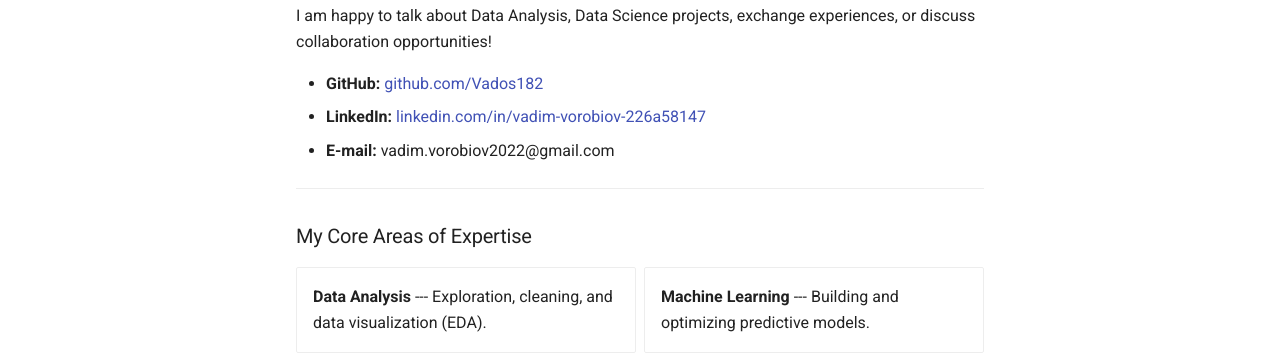
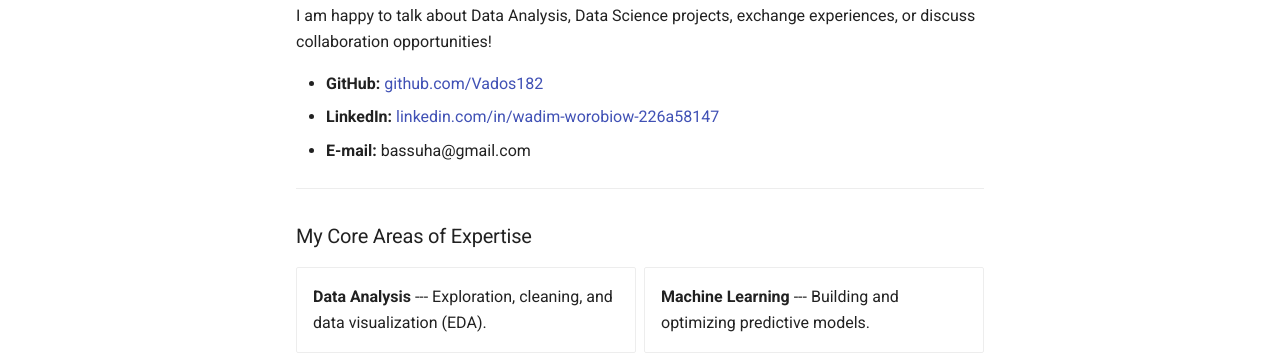
Before and after one commit to Vados182/mkdocs-portfolio, an MkDocs documentation site: the page built from docs/index.md, in a window 1280 px wide and 900 px high, scrolled down 774 px. Shown: the part 319-674 px from the top of the window. Built offline with MkDocs 1.6.1 and Material for MkDocs 9.7.7, drawn with Linux system fonts in a browser that asks for light colours; some of the changed text lies outside the part shown.

Commit message:
zmiana v na w

```diff
--- a/docs/index.md
+++ b/docs/index.md
@@ -1,4 +1,4 @@
-# Hi, I'm Vadim! 👋
+# Hi, I'm Wadim! 👋
 
 I am a **Data Science and AI** enthusiast who turns raw data into valuable decisions. I believe in coding that solves real problems.
 
@@ -29,8 +29,8 @@
 I am happy to talk about Data Analysis, Data Science projects, exchange experiences, or discuss collaboration opportunities!
 
 *   **GitHub:** [github.com/Vados182](https://github.com/Vados182)
-*   **LinkedIn:** [linkedin.com/in/vadim-vorobiov-226a58147](https://linkedin.com/in/vadim-vorobiov-226a58147)
-*   **E-mail:** vadim.vorobiov2022@gmail.com
+*   **LinkedIn:** [linkedin.com/in/wadim-worobiow-226a58147](https://linkedin.com/in/wadim-worobiow-226a58147)
+*   **E-mail:** bassuha@gmail.com
 
 ---
 
--- a/mkdocs.yml
+++ b/mkdocs.yml
@@ -1,5 +1,5 @@
-site_name: Vadim Vorobiov | Portfolio
-site_author: Vadim Vorobiov
+site_name: Wadim Worobiow | Portfolio
+site_author: Wadim Worobiow
 site_description: >-
   My portfolio of Data Science and AI projects. Discover my analyses, models, and applications.
 
```
